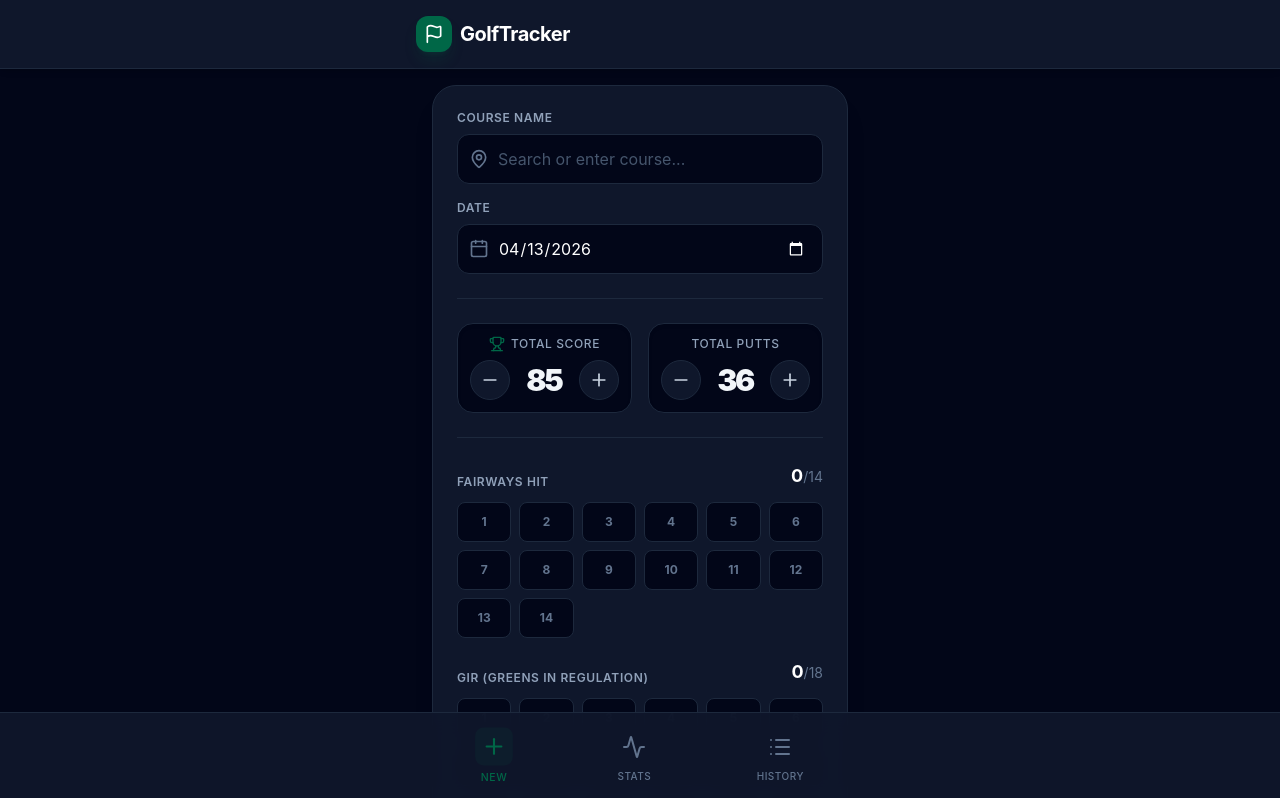
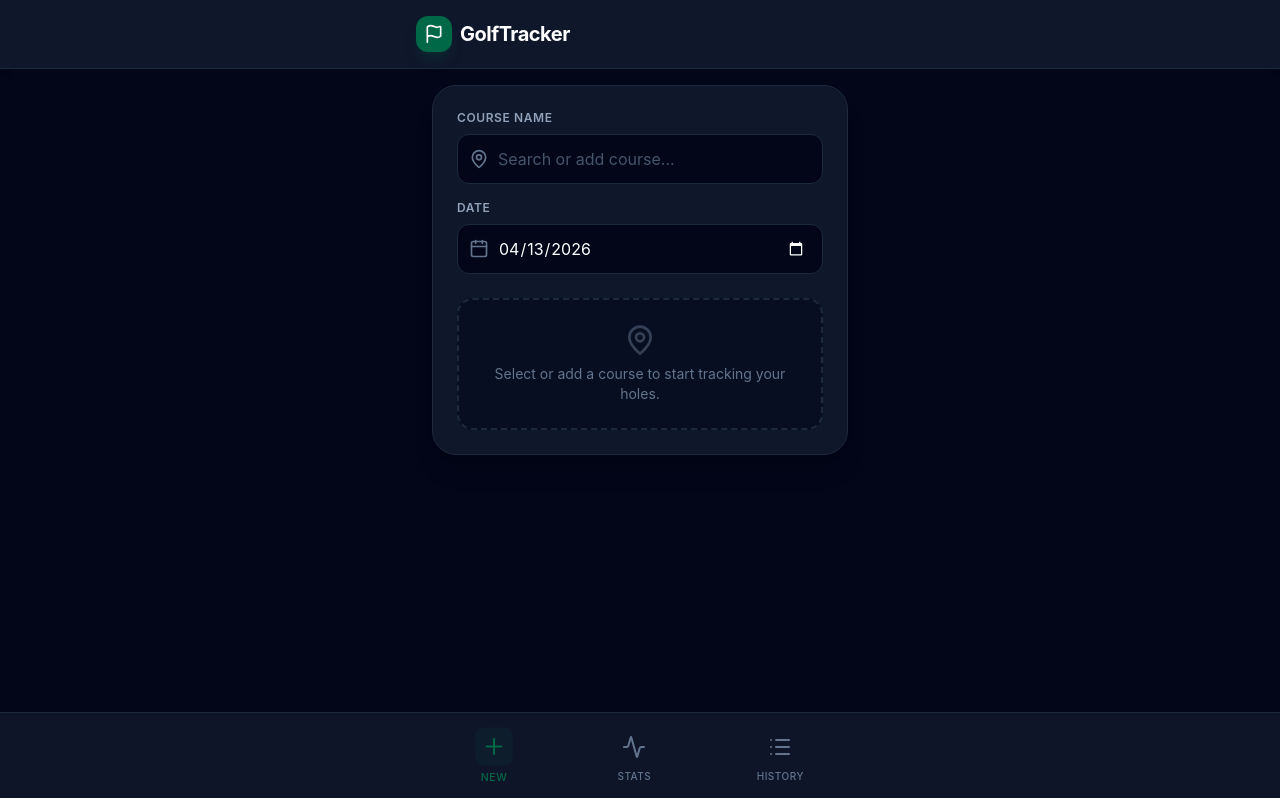
Before and after one commit to jconoranderson/golftracker, a React (Vite) app: page / in a window 1280 px wide. Shown: the top 798 px of the page. Built offline with nearby package versions, Linux system fonts and the light colour scheme.

Commit message:
feat: Add hole-by-hole tracking and dynamic course registry

```diff
--- a/src/App.jsx
+++ b/src/App.jsx
@@ -8,26 +8,39 @@ import {
   List,
   Activity,
   Download,
-  ChevronRight,
   Target,
-  Flag
+  Flag,
+  Check,
+  ChevronRight
 } from 'lucide-react';
 
 const LOCAL_STORAGE_KEY = 'golf_tracker_rounds';
+const LOCAL_STORAGE_COURSES = 'golf_tracker_courses';
 
 export default function App() {
   const [activeTab, setActiveTab] = useState('new'); // new, stats, history
   const [rounds, setRounds] = useState([]);
+  const [courses, setCourses] = useState([]);
 
   // Load from local storage
   useEffect(() => {
-    const saved = localStorage.getItem(LOCAL_STORAGE_KEY);
-    if (saved) {
+    const savedRounds = localStorage.getItem(LOCAL_STORAGE_KEY);
+    if (savedRounds) {
+      try { setRounds(JSON.parse(savedRounds)); } catch (e) {}
+    }
+
+    const savedCourses = localStorage.getItem(LOCAL_STORAGE_COURSES);
+    if (savedCourses) {
       try {
-        setRounds(JSON.parse(saved));
-      } catch (e) {
-        console.error("Failed to parse rounds", e);
-      }
+        setCourses(JSON.parse(savedCourses));
+      } catch (e) {}
+    } else {
+      // Setup some default courses with basic pars if none exist
+      const default18 = Array(18).fill(4); // lazy default
+      setCourses([
+        { name: 'Pleasantville Country Club', pars: Array(18).fill(4) },
+        { name: 'Walkill Golf Club', pars: Array(18).fill(4) },
+      ]);
     }
   }, []);
 
@@ -36,16 +49,24 @@ export default function App() {
     localStorage.setItem(LOCAL_STORAGE_KEY, JSON.stringify(rounds));
   }, [rounds]);
 
+  useEffect(() => {
+    localStorage.setItem(LOCAL_STORAGE_COURSES, JSON.stringify(courses));
+  }, [courses]);
+
   const addRound = (round) => {
     setRounds([round, ...rounds].sort((a, b) => new Date(b.date) - new Date(a.date)));
     setActiveTab('stats');
   };
 
+  const addCourse = (courseConfig) => {
+    setCourses([...courses, courseConfig]);
+  };
+
   const exportToJson = () => {
-    const dataStr = "data:text/json;charset=utf-8," + encodeURIComponent(JSON.stringify(rounds, null, 2));
+    const dataStr = "data:text/json;charset=utf-8," + encodeURIComponent(JSON.stringify({ rounds, courses }, null, 2));
     const downloadAnchorNode = document.createElement('a');
-    downloadAnchorNode.setAttribute("href",     dataStr);
-    downloadAnchorNode.setAttribute("download", "golf_rounds_export.json");
+    downloadAnchorNode.setAttribute("href", dataStr);
+    downloadAnchorNode.setAttribute("download", "golf_tracker_export.json");
     document.body.appendChild(downloadAnchorNode);
     downloadAnchorNode.click();
     downloadAnchorNode.remove();
@@ -74,7 +95,7 @@ export default function App() {
       </header>
 
       <main className="flex-1 max-w-md mx-auto w-full p-4 space-y-6">
-        {activeTab === 'new' && <NewRoundForm onSave={addRound} rounds={rounds} />}
+        {activeTab === 'new' && <NewRoundWrapper courses={courses} onSaveRound={addRound} onSaveCourse={addCourse} />}
         {activeTab === 'stats' && <StatsDashboard rounds={rounds} />}
         {activeTab === 'history' && <History rounds={rounds} />}
       </main>
@@ -82,24 +103,9 @@ export default function App() {
       {/* Bottom Navigation */}
       <nav className="fixed bottom-0 w-full bg-slate-900/95 backdrop-blur-md border-t border-slate-800 z-50">
         <div className="max-w-md mx-auto flex justify-around p-2">
-          <NavButton
-            icon={<Plus className="w-6 h-6" />}
-            label="New"
-            active={activeTab === 'new'}
-            onClick={() => setActiveTab('new')}
-          />
-          <NavButton
-            icon={<Activity className="w-6 h-6" />}
-            label="Stats"
-            active={activeTab === 'stats'}
-            onClick={() => setActiveTab('stats')}
-          />
-          <NavButton
-            icon={<List className="w-6 h-6" />}
-            label="History"
-            active={activeTab === 'history'}
-            onClick={() => setActiveTab('history')}
-          />
+          <NavButton icon={<Plus className="w-6 h-6" />} label="New" active={activeTab === 'new'} onClick={() => setActiveTab('new')} />
+          <NavButton icon={<Activity className="w-6 h-6" />} label="Stats" active={activeTab === 'stats'} onClick={() => setActiveTab('stats')} />
+          <NavButton icon={<List className="w-6 h-6" />} label="History" active={activeTab === 'history'} onClick={() => setActiveTab('history')} />
         </div>
       </nav>
     </div>
@@ -108,82 +114,39 @@ export default function App() {
 
 function NavButton({ icon, label, active, onClick }) {
   return (
-    <button
-      onClick={onClick}
-      className={`flex flex-col items-center p-2 rounded-xl transition-all duration-200 ${
-        active
-          ? 'text-[#006747] scale-105'
-          : 'text-slate-500 hover:text-slate-300'
-      }`}
-    >
-      <div className={`${active ? 'bg-[#006747]/10' : ''} p-1.5 rounded-lg mb-1 transition-colors duration-200`}>
-        {icon}
-      </div>
+    <button onClick={onClick} className={`flex flex-col items-center p-2 rounded-xl transition-all duration-200 ${ active ? 'text-[#006747] scale-105' : 'text-slate-500 hover:text-slate-300' }`}>
+      <div className={`${active ? 'bg-[#006747]/10' : ''} p-1.5 rounded-lg mb-1 transition-colors duration-200`}>{icon}</div>
       <span className="text-[10px] font-medium uppercase tracking-wider">{label}</span>
     </button>
   );
 }
 
-function NewRoundForm({ onSave, rounds }) {
+function NewRoundWrapper({ courses, onSaveRound, onSaveCourse }) {
   const [courseName, setCourseName] = useState('');
   const [date, setDate] = useState(new Date().toISOString().split('T')[0]);
-  const [score, setScore] = useState(85);
-  const [putts, setPutts] = useState(36);
+  const [configuringCourse, setConfiguringCourse] = useState(false);
 
-  // Extract unique courses from previous rounds
-  const pastCourses = Array.from(new Set(rounds.map(r => r.courseName)));
-  const defaultCourses = ['Pleasantville Country Club', 'Walkill Golf Club', 'Augusta National', 'Pebble Beach', 'St Andrews', 'Pinehurst No. 2', 'Bethpage Black', 'TPC Sawgrass', 'Torrey Pines', 'Oakmont'];
-  const allCourses = Array.from(new Set([...pastCourses, ...defaultCourses]));
+  const matchedCourse = courses.find(c => c.name.toLowerCase() === courseName.toLowerCase());
 
-  // Fairways out of 14, GIR out of 18 (using simple steppers with +/-)
-  // Re-interpreting "toggle switches" to actual UI elements!
-  // Let's use simple toggles for the 18 holes!
-  const [fairways, setFairways] = useState(Array(18).fill(false));
-  const [girs, setGirs] = useState(Array(18).fill(false));
-
-  const toggleFairway = (index) => {
-    const newF = [...fairways];
-    newF[index] = !newF[index];
-    setFairways(newF);
-  };
-
-  const toggleGir = (index) => {
-    const newG = [...girs];
-    newG[index] = !newG[index];
-    setGirs(newG);
-  };
-
-  const handleSave = () => {
-    if (!courseName) {
-      alert("Please enter a course name");
-      return;
+  // Show Add Course form if they are explicitly configuring
+  if (configuringCourse) {
+    return (
+      <AddCourseForm
+        initialName={courseName}
+        onCancel={() => setConfiguringCourse(false)}
+        onSave={(c) => {
+          onSaveCourse(c);
+          setCourseName(c.name);
+          setConfiguringCourse(false);
+        }}
+      />
+    );
   }
-    const fairwaysHit = fairways.filter(Boolean).length;
-    const girsHit = girs.filter(Boolean).length;
-
-    onSave({
-      id: Date.now().toString(),
-      courseName,
-      date,
-      score,
-      putts,
-      fairwaysHit,
-      girsHit,
-    });
-
-    // Reset form
-    setCourseName('');
-    setScore(85);
-    setPutts(36);
-    setFairways(Array(18).fill(false));
-    setGirs(Array(18).fill(false));
-  };
 
   return (
     <div className="space-y-6 animate-in slide-in-from-bottom-4 duration-300 fade-in">
       <div className="bg-slate-900 rounded-3xl p-6 shadow-xl border border-slate-800 space-y-6">
 
-        {/* Course & Date */}
         <div className="space-y-4">
           <div className="relative">
             <label className="text-xs font-semibold text-slate-400 uppercase tracking-wider mb-2 block">Course Name</label>
@@ -193,22 +156,29 @@ function NewRoundForm({ onSave, rounds }) {
                 type="text"
                 value={courseName}
                 onChange={(e) => setCourseName(e.target.value)}
-                placeholder="Search or enter course..."
+                placeholder="Search or add course..."
                 className="w-full bg-slate-950 border border-slate-800 text-white rounded-xl pl-10 pr-4 py-3 focus:outline-none focus:ring-2 focus:ring-[#006747] focus:border-transparent transition-all placeholder:text-slate-600"
               />
             </div>
+
             {/* Searchable Dropdown List */}
-            {courseName.length > 0 && (
-              <div className="absolute z-20 w-full mt-1 bg-slate-900 border border-slate-800 rounded-xl shadow-2xl overflow-hidden max-h-48 overflow-y-auto">
-                {allCourses.filter(c => c.toLowerCase().includes(courseName.toLowerCase()) && c !== courseName).map(course => (
+            {courseName.length > 0 && !matchedCourse && (
+               <div className="absolute z-20 w-full mt-1 bg-slate-900 border border-slate-800 rounded-xl shadow-2xl overflow-hidden max-h-56 overflow-y-auto">
+                 {courses.filter(c => c.name.toLowerCase().includes(courseName.toLowerCase())).map(course => (
                    <button
-                    key={course}
-                    onClick={() => setCourseName(course)}
-                    className="w-full text-left px-4 py-3 text-slate-300 hover:bg-slate-800 hover:text-white transition-colors border-b border-slate-800/50 last:border-0"
+                     key={course.name}
+                     onClick={() => setCourseName(course.name)}
+                     className="w-full text-left px-4 py-3 text-slate-300 hover:bg-slate-800 hover:text-white transition-colors border-b border-slate-800/50"
                    >
-                    {course}
+                     {course.name}
                    </button>
                  ))}
+                 <button
+                   onClick={() => setConfiguringCourse(true)}
+                   className="w-full text-left px-4 py-3 text-[#006747] font-semibold hover:bg-slate-800 transition-colors flex items-center gap-2"
+                 >
+                   <Plus className="w-4 h-4" /> Add "{courseName}" to Registry
+                 </button>
                </div>
             )}
           </div>
@@ -227,98 +197,210 @@ function NewRoundForm({ onSave, rounds }) {
           </div>
         </div>
 
-        <div className="h-px bg-slate-800 w-full" />
-
-        {/* Score & Putts Steppers */}
-        <div className="grid grid-cols-2 gap-4">
-          <Stepper label="Total Score" value={score} setValue={setScore} icon={<Trophy className="w-4 h-4 text-[#006747]" />} />
-          <Stepper label="Total Putts" value={putts} setValue={setPutts} />
+        {matchedCourse ? (
+          <HoleByHoleTracker course={matchedCourse} date={date} onSaveRound={onSaveRound} />
+        ) : (
+          <div className="text-center p-6 border-2 border-dashed border-slate-800 rounded-2xl bg-slate-950/50 text-slate-500">
+            <MapPin className="w-8 h-8 mx-auto mb-2 opacity-50" />
+            <p className="text-sm">Select or add a course to start tracking your holes.</p>
           </div>
-
-        <div className="h-px bg-slate-800 w-full" />
-
-        {/* Fairways & GIRs Toggles */}
-        <div className="space-y-5">
-          <div>
-            <div className="flex justify-between items-end mb-3">
-              <label className="text-xs font-semibold text-slate-400 uppercase tracking-wider block">Fairways Hit</label>
-              <span className="text-lg font-bold text-white">{fairways.filter(Boolean).length}<span className="text-slate-500 text-sm font-normal">/14</span></span>
-            </div>
-            <div className="grid grid-cols-6 gap-2">
-              {fairways.map((hit, i) => (
-                i < 14 ? ( // Only 14 fairways typically
-                  <button
-                    key={`fw-${i}`}
-                    onClick={() => toggleFairway(i)}
-                    className={`h-10 rounded-lg text-xs font-bold transition-all duration-200 border ${
-                      hit
-                        ? 'bg-[#006747]/20 border-[#006747] text-[#006747] shadow-[0_0_10px_rgba(0,103,71,0.2)]'
-                        : 'bg-slate-950 border-slate-800 text-slate-500 hover:border-slate-700'
-                    }`}
-                  >
-                    {i+1}
-                  </button>
-                ) : null
-              ))}
-            </div>
-          </div>
-
-          <div>
-            <div className="flex justify-between items-end mb-3">
-              <label className="text-xs font-semibold text-slate-400 uppercase tracking-wider block">GIR (Greens In Regulation)</label>
-              <span className="text-lg font-bold text-white">{girs.filter(Boolean).length}<span className="text-slate-500 text-sm font-normal">/18</span></span>
-            </div>
-            <div className="grid grid-cols-6 gap-2">
-              {girs.map((hit, i) => (
-                <button
-                  key={`gir-${i}`}
-                  onClick={() => toggleGir(i)}
-                  className={`h-10 rounded-lg text-xs font-bold transition-all duration-200 border ${
-                    hit
-                      ? 'bg-[#006747] border-[#006747] text-white shadow-[0_0_10px_rgba(0,103,71,0.4)]'
-                      : 'bg-slate-950 border-slate-800 text-slate-500 hover:border-slate-700'
-                  }`}
-                >
-                  {i+1}
-                </button>
-              ))}
-            </div>
-          </div>
-        </div>
-
-        <button
-          onClick={handleSave}
-          className="w-full bg-[#006747] hover:bg-[#007a54] active:scale-[0.98] transition-all text-white font-bold text-lg py-4 rounded-xl shadow-lg shadow-[#006747]/25 flex items-center justify-center gap-2 mt-4"
-        >
-          <Plus className="w-5 h-5" />
-          Save Round
-        </button>
+        )}
       </div>
     </div>
   );
 }
 
-function Stepper({ label, value, setValue, icon }) {
+function AddCourseForm({ initialName, onSave, onCancel }) {
+  const [name, setName] = useState(initialName);
+  const [pars, setPars] = useState(Array(18).fill(4)); // default all par 4s
+
+  const handleParChange = (index, delta) => {
+    const newPars = [...pars];
+    newPars[index] = Math.max(3, Math.min(6, newPars[index] + delta)); // restrict between Par 3 and Par 6
+    setPars(newPars);
+  };
+
   return (
-    <div className="bg-slate-950 rounded-2xl p-3 border border-slate-800 flex flex-col items-center shadow-inner">
-      <div className="flex items-center gap-1.5 mb-2">
-        {icon}
-        <span className="text-xs font-medium text-slate-400 uppercase tracking-wider">{label}</span>
+    <div className="bg-slate-900 rounded-3xl p-6 shadow-xl border border-slate-800 space-y-6 animate-in slide-in-from-right-4 duration-300">
+      <div className="flex items-center justify-between">
+        <h2 className="text-lg font-bold text-white flex items-center gap-2">
+          <MapPin className="w-5 h-5 text-[#006747]" />
+          Configure Course
+        </h2>
+        <button onClick={onCancel} className="text-slate-500 hover:text-white text-sm font-semibold">Cancel</button>
       </div>
-      <div className="flex items-center justify-between w-full">
+
+      <div>
+        <label className="text-xs font-semibold text-slate-400 uppercase tracking-wider mb-2 block">Club Name</label>
+        <input
+          type="text"
+          value={name}
+          onChange={(e) => setName(e.target.value)}
+          className="w-full bg-slate-950 border border-slate-800 text-white rounded-xl px-4 py-3 focus:outline-none focus:ring-2 focus:ring-[#006747] focus:border-transparent transition-all"
+        />
+      </div>
+
+      <div className="space-y-3">
+        <label className="text-xs font-semibold text-slate-400 uppercase tracking-wider block">Set Pars (Hole 1 - 18)</label>
+        <div className="grid grid-cols-3 gap-2">
+          {pars.map((par, i) => (
+            <div key={i} className="bg-slate-950 border border-slate-800 rounded-xl p-2 flex flex-col items-center">
+              <span className="text-[10px] text-slate-500 font-bold mb-1">Hole {i + 1}</span>
+              <div className="flex items-center gap-2">
+                <button onClick={() => handleParChange(i, -1)} className="p-1 text-slate-400 hover:text-white bg-slate-900 rounded-md"><Minus className="w-3 h-3" /></button>
+                <span className="font-bold text-sm w-3 text-center">{par}</span>
+                <button onClick={() => handleParChange(i, 1)} className="p-1 text-slate-400 hover:text-white bg-slate-900 rounded-md"><Plus className="w-3 h-3" /></button>
+              </div>
+            </div>
+          ))}
+        </div>
+      </div>
+
+      <div className="bg-slate-950 p-4 rounded-xl border border-slate-800 flex justify-between items-center">
+        <span className="text-sm font-semibold text-slate-400">Total Course Par:</span>
+        <span className="text-2xl font-black text-white">{pars.reduce((a,b)=>a+b,0)}</span>
+      </div>
+
       <button
-          onClick={() => setValue(v => Math.max(0, v - 1))}
-          className="w-10 h-10 rounded-full bg-slate-900 border border-slate-800 flex items-center justify-center text-slate-300 active:bg-slate-800 transition-colors"
+        onClick={() => onSave({ name, pars })}
+        className="w-full bg-[#006747] hover:bg-[#007a54] text-white font-bold text-lg py-4 rounded-xl shadow-lg flex items-center justify-center gap-2 active:scale-[0.98] transition-all"
       >
-          <Minus className="w-5 h-5" />
+        <Check className="w-5 h-5" />
+        Save Configuration
       </button>
-        <span className="text-3xl font-black tabular-nums tracking-tighter">{value}</span>
+    </div>
+  );
+}
+
+function HoleByHoleTracker({ course, date, onSaveRound }) {
+  // Initialize hole data based on the course pars
+  const [holes, setHoles] = useState(
+    course.pars.map((par) => ({
+      par: par,
+      shots: par, // default to par
+      putts: 2,   // default 2 putts
+      fairway: par > 3 ? true : null, // par 3s don't have fairways typically
+      gir: true,  // default to hitting the green
+    }))
+  );
+
+  const updateHole = (index, field, value) => {
+    const newHoles = [...holes];
+    newHoles[index] = { ...newHoles[index], [field]: value };
+    setHoles(newHoles);
+  };
+
+  const handleSave = () => {
+    // Derive totals
+    const score = holes.reduce((sum, h) => sum + h.shots, 0);
+    const putts = holes.reduce((sum, h) => sum + h.putts, 0);
+    const fairwaysHit = holes.filter(h => h.fairway === true).length;
+    const girsHit = holes.filter(h => h.gir === true).length;
+
+    onSaveRound({
+      id: Date.now().toString(),
+      courseName: course.name,
+      date,
+      score,
+      putts,
+      fairwaysHit,
+      girsHit,
+      holeData: holes // Save granular data for future if requested!
+    });
+  };
+
+  return (
+    <div className="space-y-6 pt-4 border-t border-slate-800">
+
+      {/* Sticky header for current totals */}
+      <div className="sticky top-20 z-10 bg-slate-900/90 backdrop-blur-md border border-slate-800 rounded-2xl p-4 shadow-lg flex justify-between items-center">
+        <div>
+          <div className="text-[10px] uppercase font-bold text-slate-400">Total Score</div>
+          <div className="text-2xl font-black text-[#006747] leading-none">{holes.reduce((a,b)=>a+b.shots, 0)}</div>
+        </div>
+        <div>
+          <div className="text-[10px] uppercase font-bold text-slate-400 text-right">To Par</div>
+          <div className="text-xl font-bold text-white leading-none">
+            {holes.reduce((a,b)=>a+b.shots, 0) - course.pars.reduce((a,b)=>a+b, 0) > 0 ? '+' : ''}{holes.reduce((a,b)=>a+b.shots, 0) - course.pars.reduce((a,b)=>a+b, 0)}
+          </div>
+        </div>
+      </div>
+
+      <div className="space-y-4">
+        {holes.map((hole, i) => (
+          <div key={i} className="bg-slate-950 border border-slate-800 rounded-2xl overflow-hidden shadow-inner">
+            <div className="bg-slate-900 px-4 py-2 border-b border-slate-800 flex justify-between items-center">
+              <span className="font-bold text-sm text-white flex items-center gap-2">
+                <Flag className="w-3 h-3 text-[#006747]" /> Hole {i + 1}
+              </span>
+              <span className="text-xs font-semibold text-slate-400 bg-slate-800 px-2 py-0.5 rounded-full">Par {hole.par}</span>
+            </div>
+
+            <div className="p-4 space-y-4">
+              <div className="grid grid-cols-2 gap-4">
+                <CompactStepper
+                  label="Shots"
+                  value={hole.shots}
+                  onChange={(val) => updateHole(i, 'shots', val)}
+                  highlight={hole.shots < hole.par ? 'text-green-400' : hole.shots > hole.par ? 'text-red-400' : 'text-white'}
+                />
+                <CompactStepper
+                  label="Putts"
+                  value={hole.putts}
+                  onChange={(val) => updateHole(i, 'putts', Math.max(0, val))}
+                />
+              </div>
+
+              <div className="flex gap-2">
+                {hole.par > 3 ? (
                   <button
-          onClick={() => setValue(v => v + 1)}
-          className="w-10 h-10 rounded-full bg-slate-900 border border-slate-800 flex items-center justify-center text-slate-300 active:bg-slate-800 transition-colors"
+                    onClick={() => updateHole(i, 'fairway', !hole.fairway)}
+                    className={`flex-1 py-2 rounded-xl text-xs font-bold transition-all border flex flex-col items-center justify-center gap-1 ${
+                      hole.fairway ? 'bg-[#006747]/20 border-[#006747] text-[#006747]' : 'bg-slate-900 border-slate-800 text-slate-500'
+                    }`}
                   >
-          <Plus className="w-5 h-5" />
+                    Fairway {hole.fairway && <Check className="w-3 h-3" />}
                   </button>
+                ) : (
+                  <div className="flex-1 py-2 rounded-xl text-xs font-bold bg-slate-900/50 border border-slate-800/50 text-slate-600 flex items-center justify-center">
+                    N/A (Par 3)
+                  </div>
+                )}
+
+                <button
+                  onClick={() => updateHole(i, 'gir', !hole.gir)}
+                  className={`flex-1 py-2 rounded-xl text-xs font-bold transition-all border flex flex-col items-center justify-center gap-1 ${
+                    hole.gir ? 'bg-[#006747] border-[#006747] text-white' : 'bg-slate-900 border-slate-800 text-slate-500'
+                  }`}
+                >
+                  GIR {hole.gir && <Check className="w-3 h-3" />}
+                </button>
+              </div>
+            </div>
+          </div>
+        ))}
+      </div>
+
+      <button
+        onClick={handleSave}
+        className="w-full bg-[#006747] hover:bg-[#007a54] text-white font-bold text-lg py-4 rounded-xl shadow-lg flex items-center justify-center gap-2 active:scale-[0.98] transition-all relative z-10"
+      >
+        <Trophy className="w-5 h-5" />
+        Finish & Save Round
+      </button>
+
+    </div>
+  );
+}
+
+function CompactStepper({ label, value, onChange, highlight = "text-white" }) {
+  return (
+    <div className="flex flex-col items-center bg-slate-900 border border-slate-800 rounded-xl p-2">
+      <span className="text-[10px] text-slate-400 font-bold uppercase tracking-wider mb-2">{label}</span>
+      <div className="flex items-center justify-between w-full px-2">
+        <button onClick={() => onChange(value - 1)} className="w-8 h-8 rounded-full bg-slate-950 text-slate-400 flex items-center justify-center active:bg-slate-800 border border-slate-800"><Minus className="w-4 h-4" /></button>
+        <span className={`text-xl font-black ${highlight}`}>{value}</span>
+        <button onClick={() => onChange(value + 1)} className="w-8 h-8 rounded-full bg-slate-950 text-slate-400 flex items-center justify-center active:bg-slate-800 border border-slate-800"><Plus className="w-4 h-4" /></button>
       </div>
     </div>
   );
@@ -343,6 +425,7 @@ function StatsDashboard({ rounds }) {
   const totalGirs = rounds.reduce((sum, r) => sum + r.girsHit, 0);
   const girPercentage = ((totalGirs / (rounds.length * 18)) * 100).toFixed(1);
 
+  // Note: Total fairways varies per course, but typically 14
   const totalFairways = rounds.reduce((sum, r) => sum + r.fairwaysHit, 0);
   const fairwayPercentage = ((totalFairways / (rounds.length * 14)) * 100).toFixed(1);
 
@@ -351,7 +434,6 @@ function StatsDashboard({ rounds }) {
 
       {/* Main Stat Card */}
       <div className="bg-gradient-to-br from-[#006747] to-[#004d35] rounded-3xl p-6 shadow-xl relative overflow-hidden">
-        {/* Decorative background element */}
         <div className="absolute top-0 right-0 w-32 h-32 bg-white/5 rounded-full blur-2xl -translate-y-1/2 translate-x-1/4" />
 
         <h2 className="text-sm font-bold text-white/80 uppercase tracking-widest mb-1">Average Score</h2>
```
Lines whose indentation alone changed are shown as unchanged.
